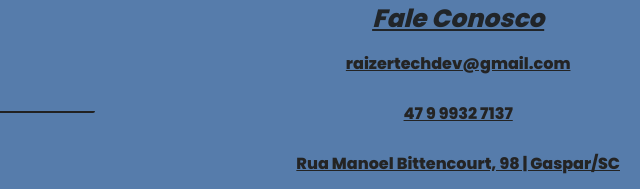
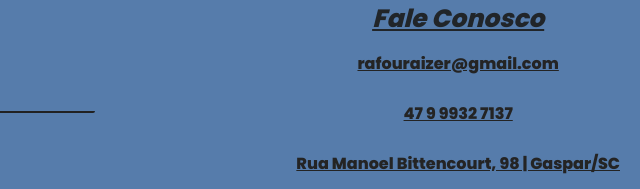
Before and after one commit to RaizerTechDev/projeto-raizer-digital-solutions, a website: page index.html in a window 1280 px wide. Shown: the part 2307-2496 px from the top of the page, 640-1280 px from the left. Drawn offline with nearby package versions, Linux system fonts and the light colour scheme.

Commit message:
:recycle: refactor index.html

```diff
--- a/index.html
+++ b/index.html
@@ -181,7 +181,7 @@
       <div class="footer-right">
         <h3 class="footer__contato">Fale Conosco</h3>
         <a href="mailto:raizertechdev@gmail.com" target="_blank" rel="external" title="E-mail">
-          <p class="footer-text">raizertechdev@gmail.com</p>
+          <p class="footer-text">rafouraizer@gmail.com</p>
         </a>
 
         </a>
```
